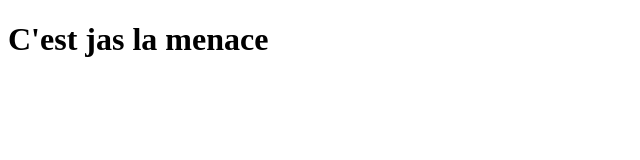
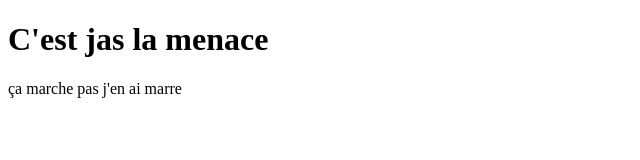
Before and after one commit to jnehari/Frontend-simpli, a plain HTML site: page index.html in a window 1280 px wide. Shown: the whole page, without its empty margins (0-640 px from the left). Drawn offline with Linux system fonts and the light colour scheme.

Commit message:
initail commit

```diff
--- a/index.html
+++ b/index.html
@@ -7,5 +7,6 @@
 </head>
 <body>
     <h1>C'est jas la menace</h1>
+    <p>ça marche pas j'en ai marre</p>
 </body>
 </html>
```
